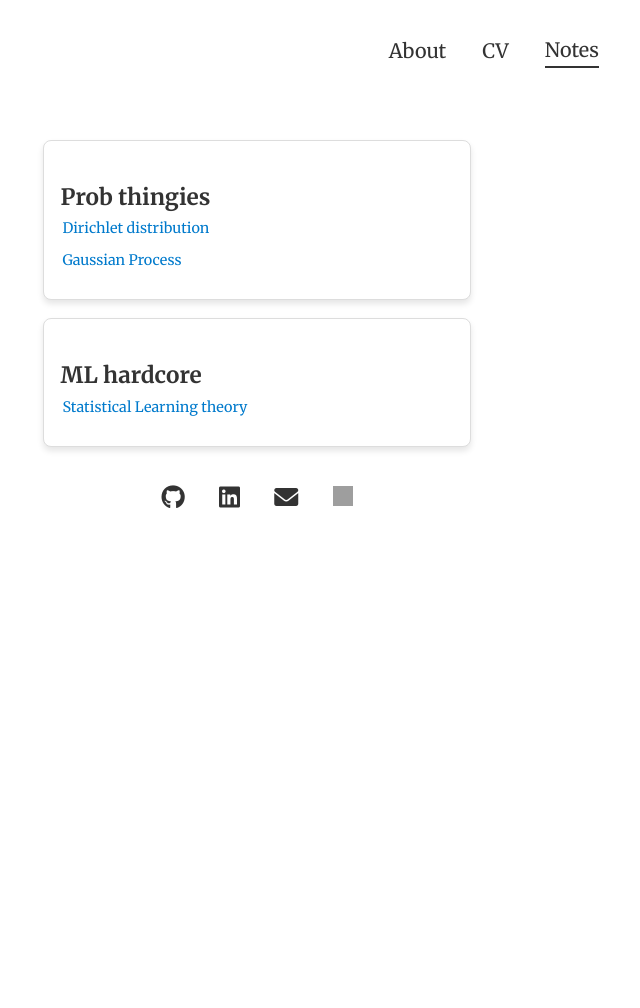
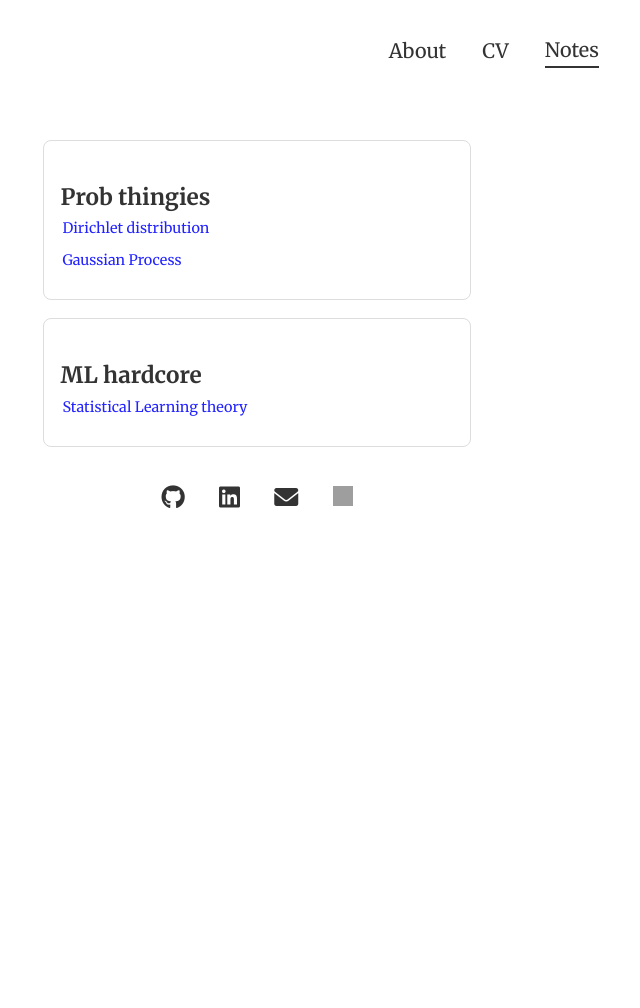
Before and after one commit to dannyrichy/dannyrichy.github.io, a Jekyll site: the page built from docs/notes.html, in a window 1280 px wide. Shown: the whole page, without its empty margins (383-1023 px from the left). Built offline with Jekyll 4.4.1, drawn with Linux system fonts in a browser that asks for light colours; grey boxes are pictures that could not be loaded.

Commit message:
Made changes to notes page

```diff
--- a/docs/_sass/_motherload.scss
+++ b/docs/_sass/_motherload.scss
@@ -357,7 +357,6 @@
   border: 1px solid #ddd;
   border-radius: 8px;
   padding: 1rem;
-  box-shadow: 0 4px 6px rgba(0, 0, 0, 0.1);
   background-color: #fff;
 }
 
@@ -383,10 +382,14 @@
 /* Note link styling */
 .note-link {
   text-decoration: none;
-  color: #007acc;
+  color: #2323ff;
   transition: color 0.3s;
 }
 
 .note-link:hover {
-  color: #005f99;
+  color: #2323ff;
+  text-decoration-style: solid;
+  /* Solid underline style on hover */
+  text-underline-offset: 2px;
+  /* Slightly reduce space between text and underline on hover */
 }
```
